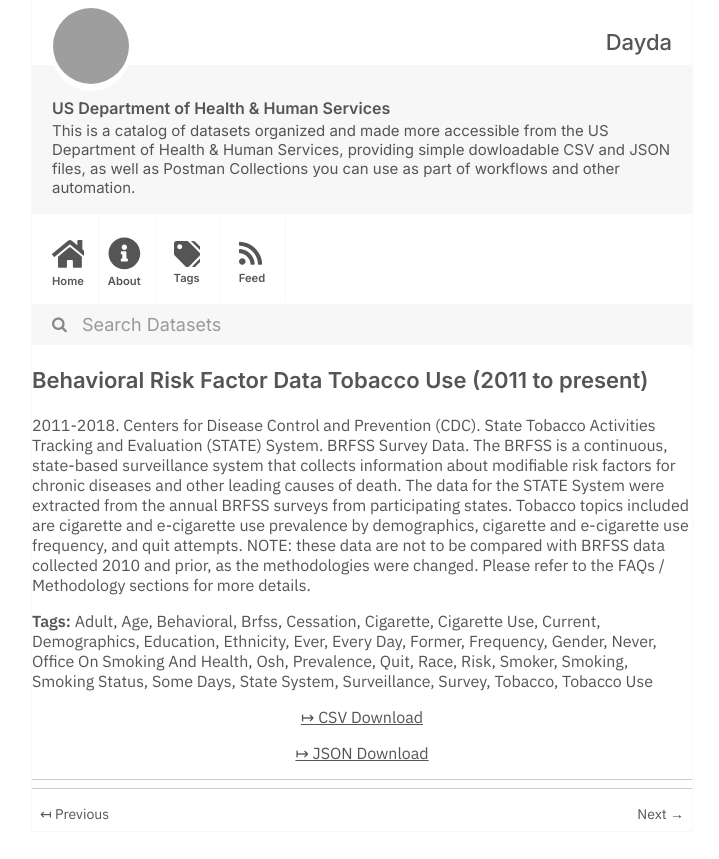
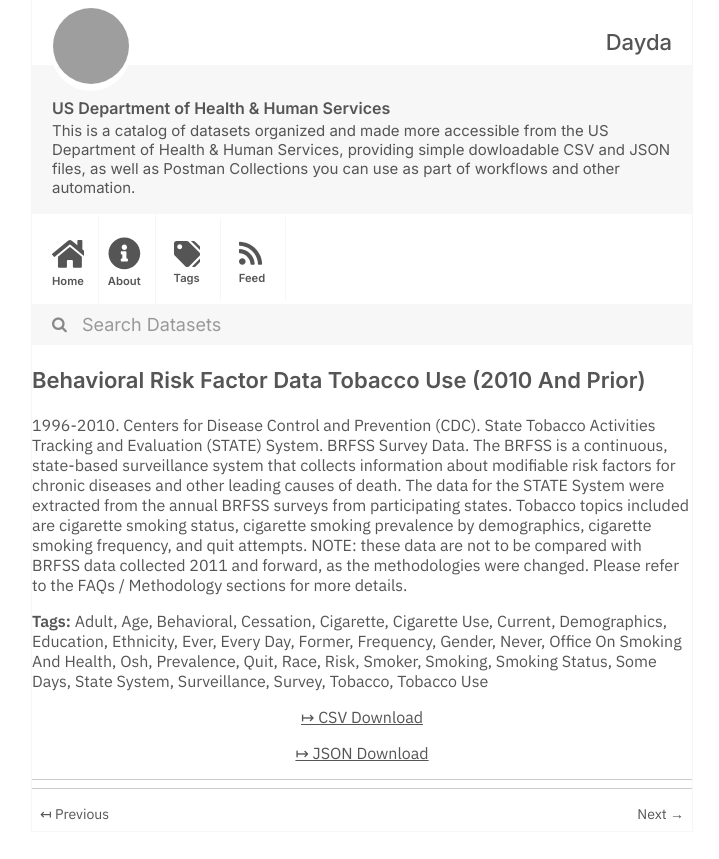
Before and after one commit to dayda-entities/us-department-of-health-and-human-services, a Jekyll site: the page built from _posts/2020-11-10-behavioral-risk-factor-data-to.md, in a window 1280 px wide, cut to the strip 0-859 px from the top of the page. Shown: the whole strip, without its empty margins (278-997 px from the left). Built offline with Jekyll 4.4.1, drawn with Linux system fonts in a browser that asks for light colours; grey boxes are pictures that could not be loaded.

Commit message:
Publish Data

```diff
--- a/_posts/2020-11-10-behavioral-risk-factor-data-to.md
+++ b/_posts/2020-11-10-behavioral-risk-factor-data-to.md
@@ -1,14 +1,13 @@
 ---
-title: Behavioral Risk Factor Data Tobacco Use (2011 to present)
-created: '2020-11-10T16:17:57.745492'
-modified: '2021-04-25T14:40:29.347831'
+title: Behavioral Risk Factor Data Tobacco Use (2010 And Prior)
+created: '2020-11-10T16:18:02.304720'
+modified: '2021-04-21T22:35:04.335736'
 state: active
 type: dataset
 tags:
   - Adult
   - Age
   - Behavioral
-  - Brfss
   - Cessation
   - Cigarette
   - Cigarette Use
@@ -38,9 +37,9 @@ tags:
   - Tobacco
   - Tobacco Use
 groups: []
-csv_url: 'https://data.cdc.gov/api/views/wsas-xwh5/rows.csv?accessType=DOWNLOAD'
-json_url: 'https://data.cdc.gov/api/views/wsas-xwh5/rows.json?accessType=DOWNLOAD'
+csv_url: 'https://data.cdc.gov/api/views/fpp2-pp25/rows.csv?accessType=DOWNLOAD'
+json_url: 'https://data.cdc.gov/api/views/fpp2-pp25/rows.json?accessType=DOWNLOAD'
 layout: post
 
 ---
-2011-2018. Centers for Disease Control and Prevention (CDC). State Tobacco Activities Tracking and Evaluation (STATE) System. BRFSS Survey Data. The BRFSS is a continuous, state-based surveillance system that collects information about modifiable risk factors for chronic diseases and other leading causes of death. The data for the STATE System were extracted from the annual BRFSS surveys from participating states. Tobacco topics included are cigarette and e-cigarette use prevalence by demographics, cigarette and e-cigarette use frequency, and quit attempts. NOTE: these data are not to be compared with BRFSS data collected 2010 and prior, as the methodologies were changed. Please refer to the FAQs / Methodology sections for more details.
+1996-2010. Centers for Disease Control and Prevention (CDC). State Tobacco Activities Tracking and Evaluation (STATE) System.  BRFSS Survey Data.  The BRFSS is a continuous, state-based surveillance system that collects information about modifiable risk factors for chronic diseases and other leading causes of death. The data for the STATE System were extracted from the annual BRFSS surveys from participating states.  Tobacco topics included are cigarette smoking status, cigarette smoking prevalence by demographics, cigarette smoking frequency, and quit attempts.  NOTE:  these data are not to be compared with BRFSS data collected 2011 and forward, as the methodologies were changed.  Please refer to the FAQs / Methodology sections for more details.
```
